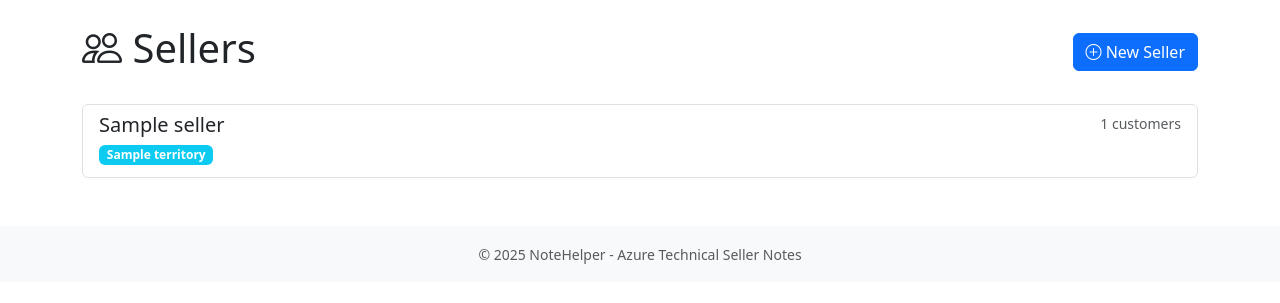
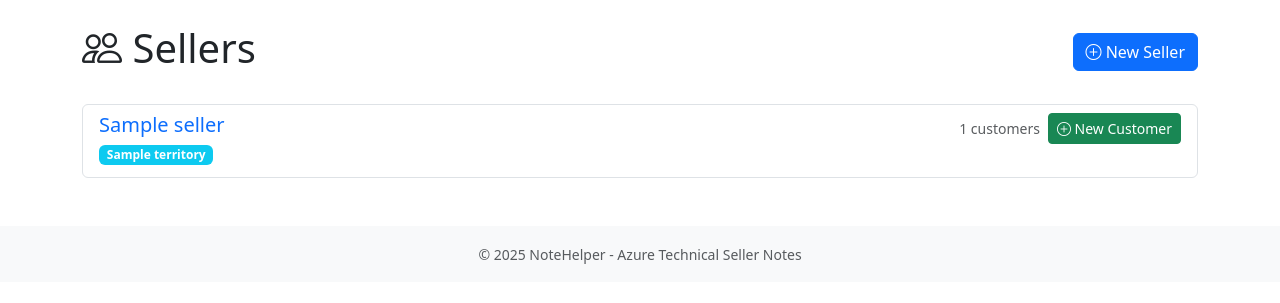
Before and after one commit to rablaine/NoteHelper, a Flask app: page /sellers in a window 1280 px wide. Shown: the part 56-359 px from the top of the page. Run offline with Flask 3, Linux system fonts and the light colour scheme; tables that the repository leaves empty hold one stand-in row (values such as "Sample post").

Commit message:
feat: add quick customer creation button to sellers list
- Add 'New Customer' button next to each seller in sellers list page
- Button pre-populates customer form with seller and territory
- Streamlines workflow for creating customers for specific sellers
- Updated list layout to support button without nested links
- Added FR029 to PRD documenting this enhancement

```diff
--- a/templates/sellers_list.html
+++ b/templates/sellers_list.html
@@ -13,11 +13,12 @@
 {% if sellers %}
     <div class="list-group">
         {% for seller in sellers %}
-            <a href="{{ url_for('seller_view', id=seller.id) }}" class="list-group-item list-group-item-action">
-                <div class="d-flex w-100 justify-content-between">
+            <div class="list-group-item">
+                <div class="d-flex w-100 justify-content-between align-items-start">
+                    <div class="flex-grow-1">
+                        <a href="{{ url_for('seller_view', id=seller.id) }}" class="text-decoration-none">
                             <h5 class="mb-1">{{ seller.name }}</h5>
-                    <small class="text-muted">{{ seller.customers.count() }} customers</small>
-                </div>
+                        </a>
                         <p class="mb-1">
                             {% if seller.territory %}
                                 <span class="badge bg-info">{{ seller.territory.name }}</span>
@@ -25,7 +26,15 @@
                                 <span class="badge bg-secondary">No territory</span>
                             {% endif %}
                         </p>
+                    </div>
+                    <div class="d-flex align-items-center gap-2">
+                        <small class="text-muted text-nowrap">{{ seller.customers.count() }} customers</small>
+                        <a href="{{ url_for('customer_create', seller_id=seller.id) }}" class="btn btn-sm btn-success">
+                            <i class="bi bi-plus-circle"></i> New Customer
                         </a>
+                    </div>
+                </div>
+            </div>
         {% endfor %}
     </div>
 {% else %}
```
Also changed, not shown: prd.md (+1 -0 lines). Lines whose indentation alone changed are shown as unchanged.
